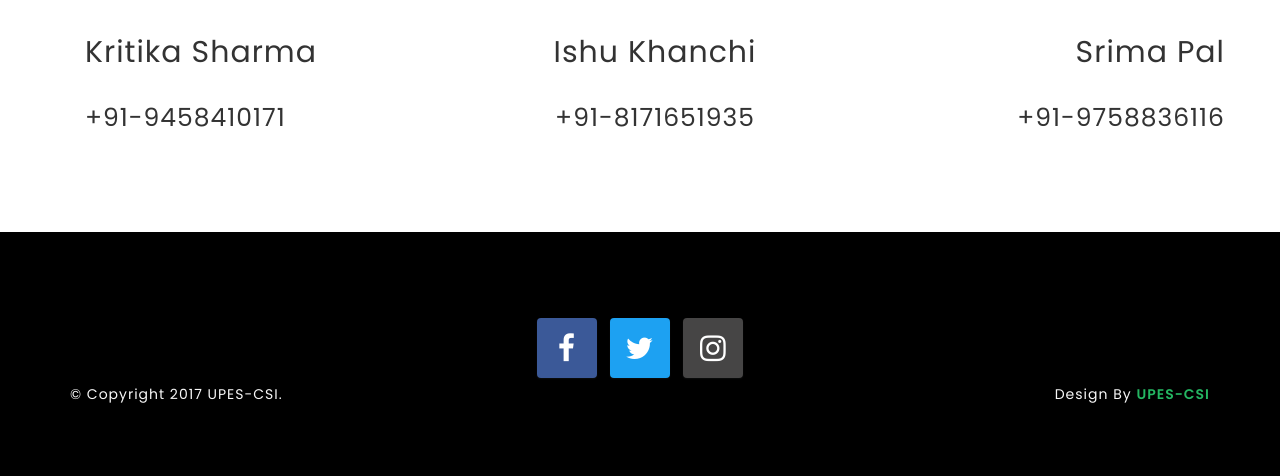
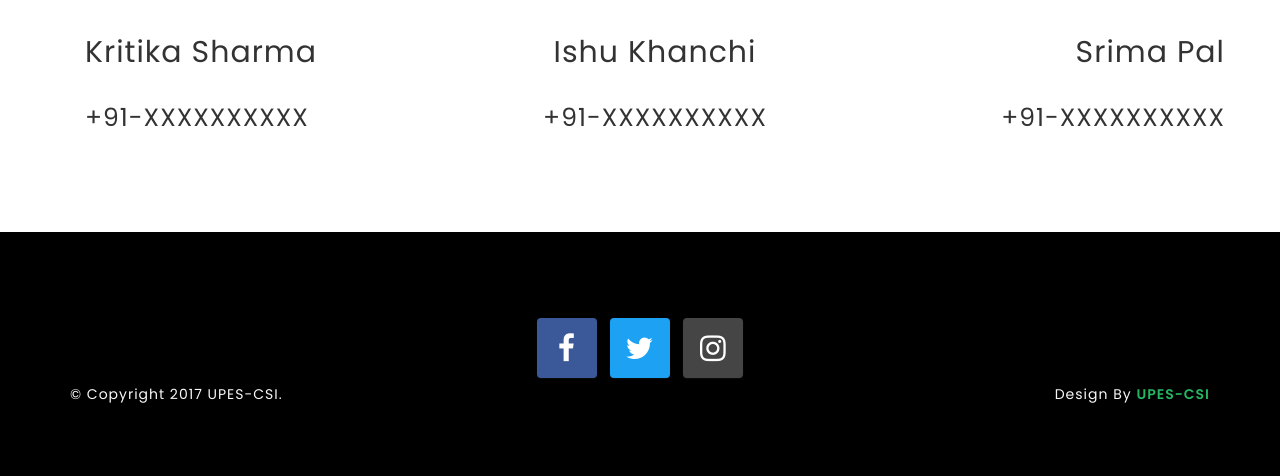
Before and after one commit to ishukhanchi/coder-slegacy, a PHP site: page /phpmail/ in a window 1280 px wide. Shown: the part 1795-2271 px from the top of the page. Run offline with PHP 8.4, Linux system fonts and the light colour scheme.

Commit message:
Update index.php

```diff
--- a/index.php
+++ b/index.php
@@ -461,17 +461,17 @@ span.psw {
 
             <div class="col-md-4 text-left">
                <p style="font-size:30px">Kritika Sharma</p>
-                <p style="font-size:25px" align=left>+91-9458410171</p>
+                <p style="font-size:25px" align=left>+91-XXXXXXXXXX</p>
                </div>
 
             <div class="col-md-4 text-center">
                 <p style="font-size:30px">Ishu Khanchi</p>
-                <p style="font-size:25px" align=center>+91-8171651935</p>
+                <p style="font-size:25px" align=center>+91-XXXXXXXXXX</p>
             </div>
 
                 <div class="col-md-4  text-right">
                 <p style="font-size:30px">Srima Pal</p>
-                <p style="font-size:25px" align=right>+91-9758836116</p>
+                <p style="font-size:25px" align=right>+91-XXXXXXXXXX</p>
             </div>
              </div>
         </div>
```
